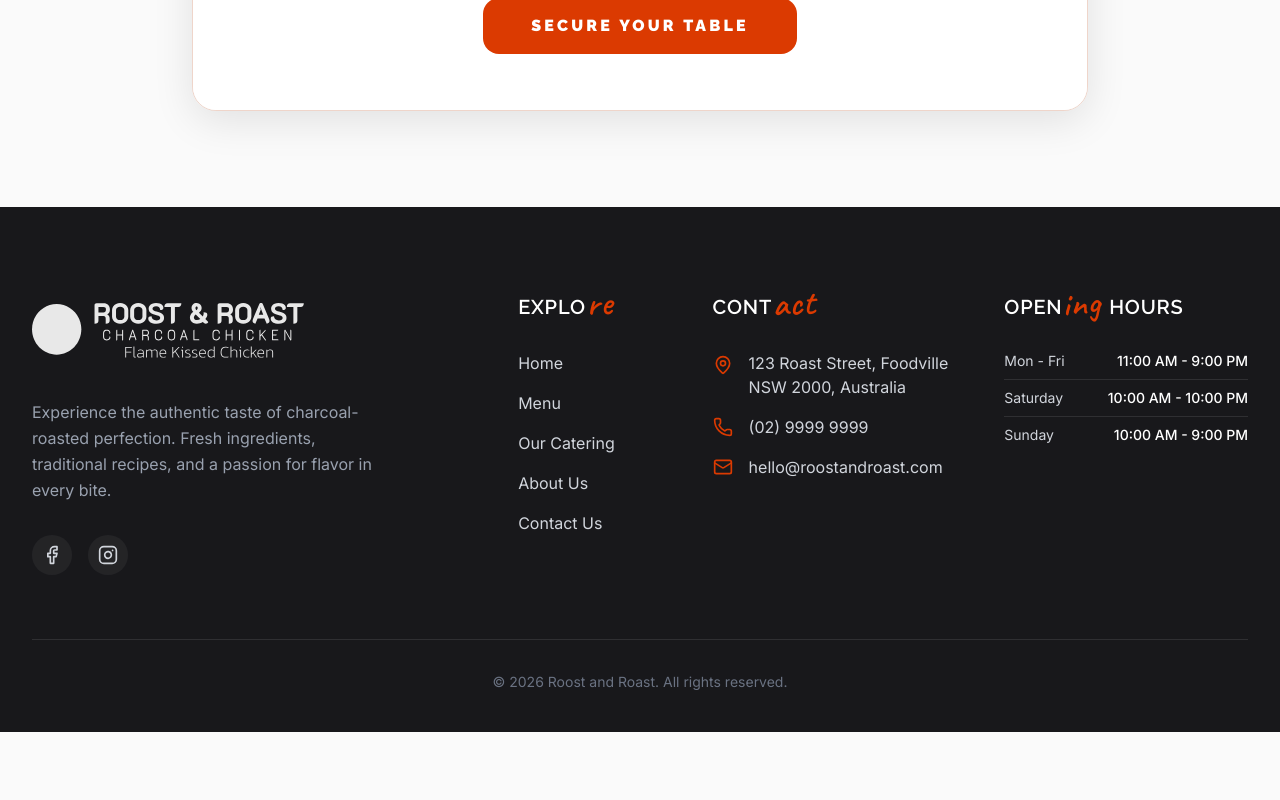
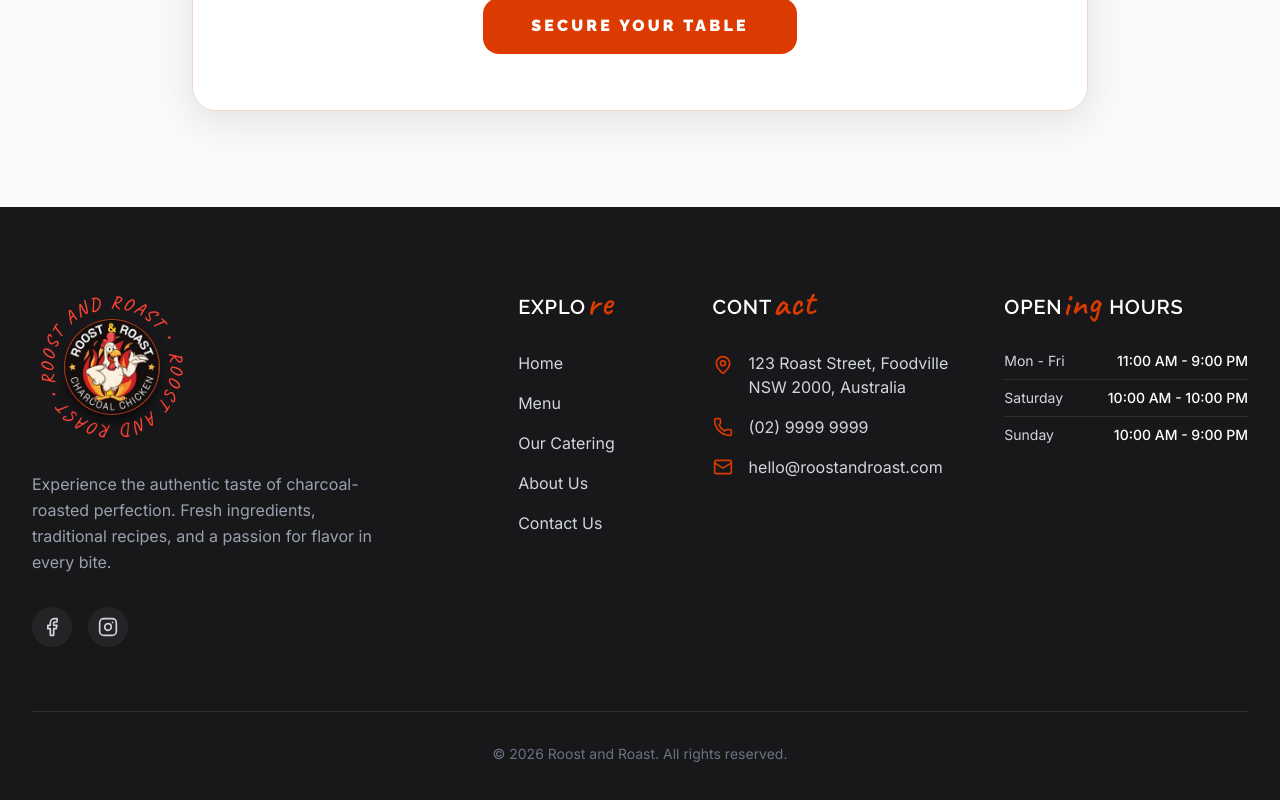
Before and after one commit to MeeLn/roost-and-roast-web, a Next.js app: page / in a window 1280 px wide. Shown: the part 6034-6834 px from the top of the page. Before the commit the page ends 6766 px from the top, so only its background shows below. Built offline with nearby package versions, Linux system fonts and the light colour scheme; a web font is replaced by a local one.

Commit message:
feat: replace the logo in footer by rounded logo and rotating text outside the border of roundedlogo.

```diff
--- a/components/layout/Footer.tsx
+++ b/components/layout/Footer.tsx
@@ -1,23 +1,58 @@
+"use client";
+
 import Link from "next/link";
-import Logo from "../ui/Logo";
-import {
-  MapPin,
-  Phone,
-  Mail,
-  Instagram,
-  Facebook,
-  Twitter,
-} from "lucide-react";
+import Image from "next/image";
+import { motion } from "framer-motion";
+import { MapPin, Phone, Mail, Instagram, Facebook } from "lucide-react";
 
 export default function Footer() {
+  // Text to rotate. Repeated twice to fill the circle nicely.
+  const ROTATING_TEXT = "ROOST AND ROAST • ROOST AND ROAST • ";
+
   return (
     <footer className="bg-zinc-900 text-gray-300 pt-20 pb-10" id="contact">
       <div className="container mx-auto px-4 md:px-8">
         <div className="grid grid-cols-1 md:grid-cols-13 gap-12 mb-16">
           {/* Brand Column */}
           <div className="md:col-span-4 flex flex-col gap-6">
-            <div className="brightness-0 invert opacity-90">
-              <Logo variant="full" width={160} />
+            <div className="relative w-40 h-40 flex items-center justify-center">
+              {/* 1. Rotating Text Ring */}
+              <motion.div
+                className="absolute inset-0 w-full h-full z-0"
+                animate={{ rotate: 360 }}
+                transition={{
+                  repeat: Infinity,
+                  duration: 15,
+                  ease: "linear",
+                }}
+              >
+                <svg
+                  viewBox="0 0 100 100"
+                  width="100%"
+                  height="100%"
+                  className="fill-white font-artistic font-semibold tracking-widest uppercase"
+                >
+                  <defs>
+                    <path
+                      id="circlePath"
+                      d="M 50, 50 m -37, 0 a 37,37 0 1,1 74,0 a 37,37 0 1,1 -74,0"
+                    />
+                  </defs>
+                  <text fontSize="11" fill="#ff4335ff">
+                    <textPath xlinkHref="#circlePath">{ROTATING_TEXT}</textPath>
+                  </text>
+                </svg>
+              </motion.div>
+
+              {/* 2. Static Center Image */}
+              <div className="relative w-24 h-24 rounded-full overflow-hidden border-1 border-primary/80 shadow-lg shadow-black/50 z-10 bg-zinc-800">
+                <Image
+                  src="/logos/logo-rounded.png"
+                  alt="Roost and Roast Logo"
+                  fill
+                  className="object-cover"
+                />
+              </div>
             </div>
             <p className="leading-relaxed text-gray-400 max-w-sm">
               Experience the authentic taste of charcoal-roasted perfection.
```
